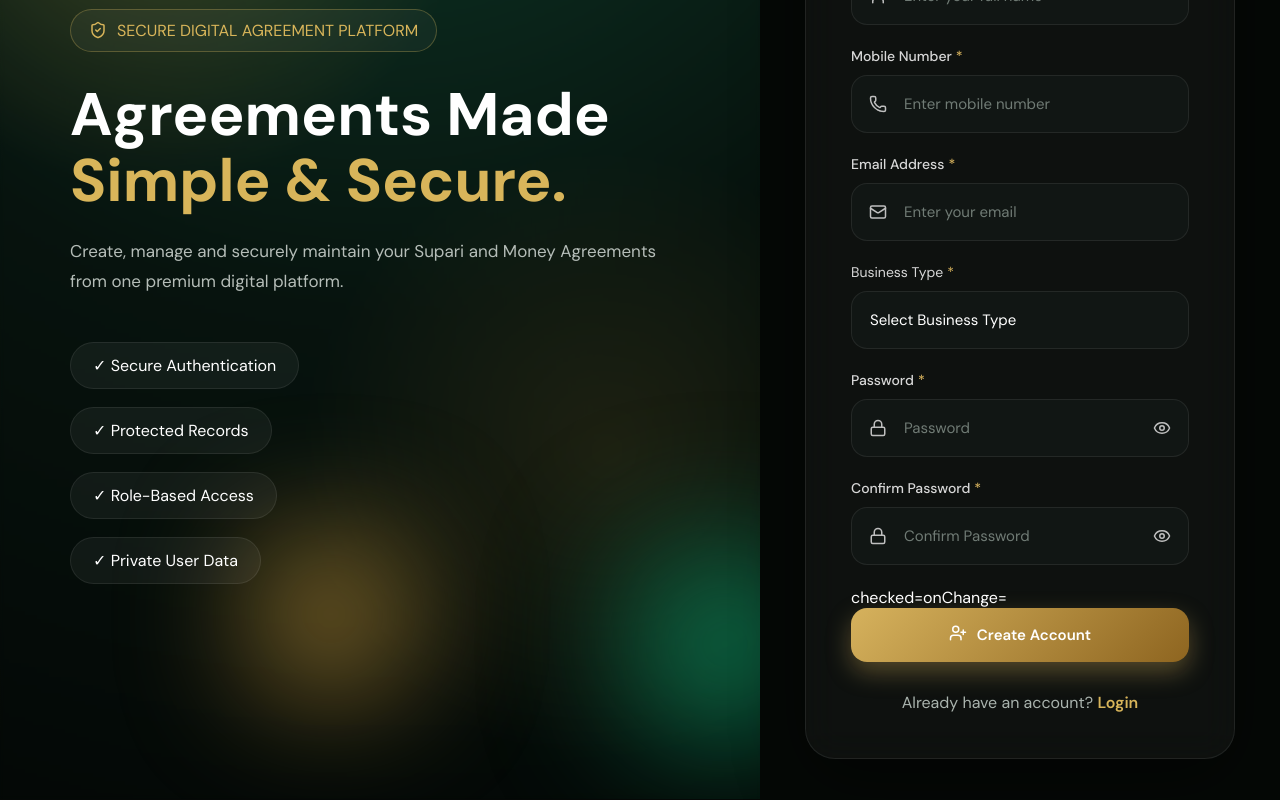
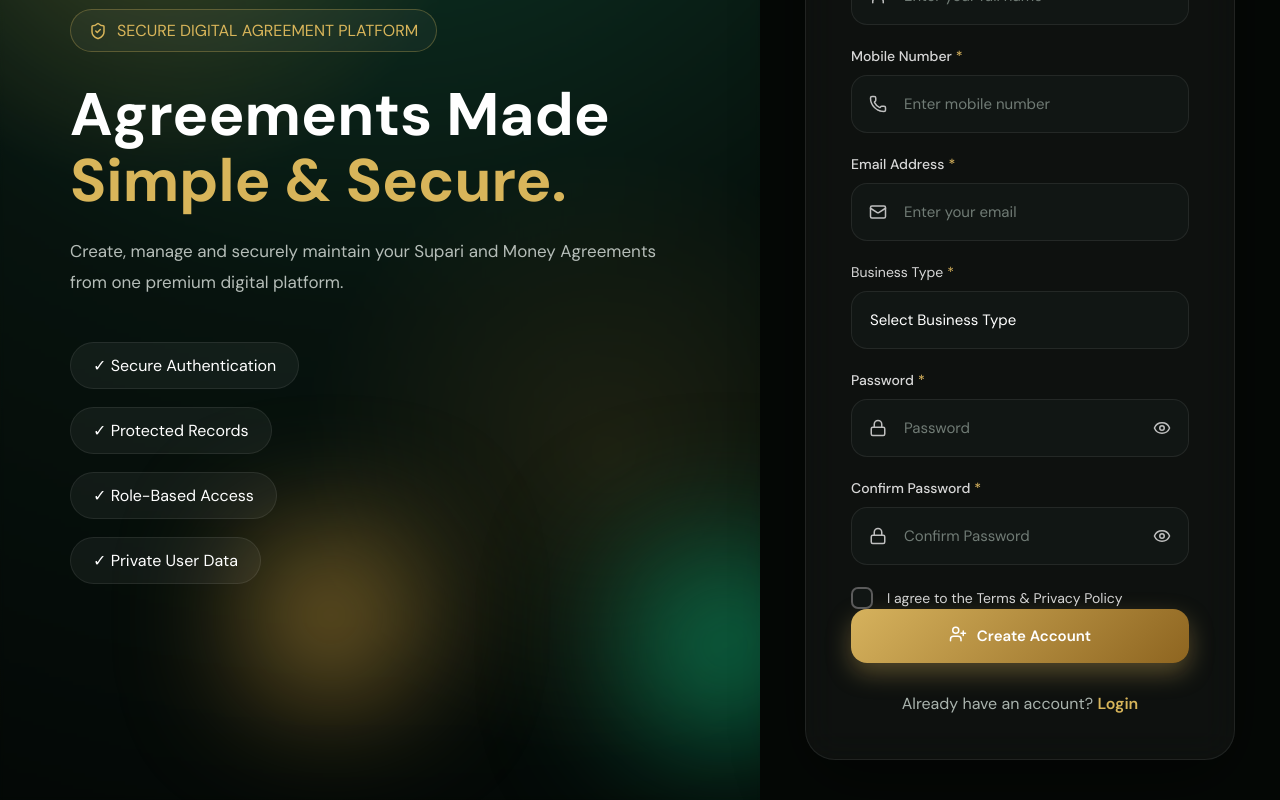
Before and after one commit to sunilwebstudio-dev/SAMS, a React (Vite) app: page /signup in a window 1280 px wide. Shown: the part 353-1153 px from the top of the page. Built offline with nearby package versions, Linux system fonts and the light colour scheme.

Commit message:
Complete authentication module and signup improvements

```diff
--- a/package.json
+++ b/package.json
@@ -11,11 +11,13 @@
   },
   "dependencies": {
     "@hookform/resolvers": "^5.7.1",
+    "@supabase/supabase-js": "^2.112.0",
     "i18next": "^26.3.6",
     "lucide-react": "^1.27.0",
     "react": "^19.2.7",
     "react-dom": "^19.2.7",
     "react-hook-form": "^7.84.0",
+    "react-hot-toast": "^2.6.0",
     "react-i18next": "^17.0.11",
     "react-router-dom": "^7.18.1",
     "zod": "^4.4.3"
--- a/src/components/ui/Checkbox.jsx
+++ b/src/components/ui/Checkbox.jsx
@@ -2,27 +2,38 @@ import "../../styles/ui/checkbox.css";
 
 function Checkbox({
   label,
-  checked,
-  onChange,
   required = false,
+  error,
+  ...props
 }) {
   return (
+    <div className="sams-checkbox-group">
+
       <label className="sams-checkbox">
 
         <input
           type="checkbox"
-        checked={checked}
-        onChange={onChange}
+          {...props}
         />
 
         <span className="sams-checkmark"></span>
 
         <span className="sams-checkbox-label">
           {label}
-        {required && <span className="required">*</span>}
+          {required && (
+            <span className="required">*</span>
+          )}
         </span>
 
       </label>
+
+      {error && (
+        <p className="input-error-text">
+          {error}
+        </p>
+      )}
+
+    </div>
   );
 }
 
--- a/src/components/ui/PasswordInput.jsx
+++ b/src/components/ui/PasswordInput.jsx
@@ -5,9 +5,9 @@ import "../../styles/ui/input.css";
 function PasswordInput({
   label,
   placeholder,
-  value,
-  onChange,
   required = false,
+  error,
+  ...props
 }) {
   const [showPassword, setShowPassword] = useState(false);
 
@@ -21,7 +21,11 @@ function PasswordInput({
         </label>
       )}
 
-      <div className="sams-input-wrapper">
+      <div
+        className={`sams-input-wrapper ${
+          error ? "input-error" : ""
+        }`}
+      >
 
         <div className="sams-input-icon">
           <Lock size={18} />
@@ -30,9 +34,8 @@ function PasswordInput({
         <input
           type={showPassword ? "text" : "password"}
           placeholder={placeholder}
-          value={value}
-          onChange={onChange}
           className="sams-input has-icon has-password"
+          {...props}
         />
 
         <button
@@ -49,6 +52,12 @@ function PasswordInput({
 
       </div>
 
+      {error && (
+        <p className="input-error-text">
+          {error}
+        </p>
+      )}
+
     </div>
   );
 }
--- a/src/components/ui/Select.jsx
+++ b/src/components/ui/Select.jsx
@@ -2,10 +2,10 @@ import "../../styles/ui/select.css";
 
 function Select({
   label,
-  value,
-  onChange,
   options = [],
   required = false,
+  error,
+  ...props
 }) {
   return (
     <div className="sams-select-group">
@@ -17,12 +17,15 @@ function Select({
         </label>
       )}
 
-      <div className="sams-select-wrapper">
+      <div
+        className={`sams-select-wrapper ${
+          error ? "input-error" : ""
+        }`}
+      >
 
         <select
-          value={value}
-          onChange={onChange}
           className="sams-select"
+          {...props}
         >
           {options.map((option) => (
             <option
@@ -36,6 +39,12 @@ function Select({
 
       </div>
 
+      {error && (
+        <p className="input-error-text">
+          {error}
+        </p>
+      )}
+
     </div>
   );
 }
--- a/src/main.jsx
+++ b/src/main.jsx
@@ -5,11 +5,37 @@ import "./i18n";
 import App from "./App.jsx";
 import "./index.css";
 import "./styles/auth.css";
+import { Toaster } from "react-hot-toast";
 
 createRoot(document.getElementById("root")).render(
   <StrictMode>
     <BrowserRouter>
       <App />
+      <Toaster
+  position="top-right"
+  reverseOrder={false}
+  toastOptions={{
+    duration: 4000,
+    style: {
+      background: "#111614",
+      color: "#fff",
+      border: "1px solid #c69b43",
+      borderRadius: "14px",
+    },
+    success: {
+      iconTheme: {
+        primary: "#c69b43",
+        secondary: "#111614",
+      },
+    },
+    error: {
+      iconTheme: {
+        primary: "#ff4d4f",
+        secondary: "#111614",
+      },
+    },
+  }}
+/>
     </BrowserRouter>
   </StrictMode>
 );
--- a/src/pages/auth/Signup.jsx
+++ b/src/pages/auth/Signup.jsx
@@ -1,92 +1,117 @@
-import { User, Mail, Phone, Building2, UserPlus } from "lucide-react";
 import { Link } from "react-router-dom";
 import { useTranslation } from "react-i18next";
+
+import {
+  User,
+  Mail,
+  Phone,
+  UserPlus,
+} from "lucide-react";
+
+import { useForm } from "react-hook-form";
+import { zodResolver } from "@hookform/resolvers/zod";
+
+import toast from "react-hot-toast";
 
 import Button from "../../components/ui/Button";
 import Input from "../../components/ui/Input";
 import PasswordInput from "../../components/ui/PasswordInput";
 import Checkbox from "../../components/ui/Checkbox";
 import Select from "../../components/ui/Select";
-import { useState } from "react";
-import { useNavigate } from "react-router-dom";
-import { signUpUser } from "../../services/authService";
+
+import PasswordStrength from "../../components/auth/PasswordStrength";
+
+import { signupSchema } from "../../schemas/authSchemas";
+import { signUpUser } from "../../services/auth/authService";
 
 function Signup() {
 
   const { t } = useTranslation();
-  const navigate = useNavigate();
 
-const [loading, setLoading] = useState(false);
-
-const [form, setForm] = useState({
-  fullName: "",
-  mobile: "",
-  email: "",
-  businessType: "",
-  password: "",
-  confirmPassword: "",
-  acceptTerms: false,
+  const {
+    register,
+    handleSubmit,
+    watch,
+    formState: {
+      errors,
+      isSubmitting,
+    },
+  } = useForm({
+    resolver: zodResolver(signupSchema),
+    mode: "onChange",
   });
 
-const handleChange = (field, value) => {
-  setForm((prev) => ({
-    ...prev,
-    [field]: value,
-  }));
-};
+  const password = watch("password");
 
-const handleSignup = async (e) => {
+  const businessTypes = [
+    {
+      value: "",
+      label: t("selectBusinessType"),
+    },
+    {
+      value: "individual",
+      label: t("individual"),
+    },
+    {
+      value: "farmer",
+      label: t("farmer"),
+    },
+    {
+      value: "trader",
+      label: t("trader"),
+    },
+    {
+      value: "supplier",
+      label: t("supplier"),
+    },
+    {
+      value: "company",
+      label: t("company"),
+    },
+    {
+      value: "other",
+      label: t("other"),
+    },
+  ];
 
-  e.preventDefault();
 
-  if (form.password !== form.confirmPassword) {
-    alert("Passwords do not match.");
-    return;
-  }
 
-  if (!form.acceptTerms) {
-    alert("Please accept Terms & Privacy Policy.");
-    return;
-  }
+  const onSubmit = async (data) => {
+     console.log("Form Submitted", data);
 
     try {
 
-    setLoading(true);
-
-    await signUpUser(form);
-
-    alert(
-      "Account created successfully. Please verify your email."
+      toast.loading(
+        t("creatingAccount"),
+        {
+          id: "signup",
+        }
       );
 
-    navigate("/verify-otp");
+      await signUpUser(data);
+
+      toast.success(
+        t("verificationOtpSent"),
+        {
+          id: "signup",
+        }
+      );
 
     } catch (error) {
 
-    alert(error.message);
-
-  } finally {
-
-    setLoading(false);
+      toast.error(
+        error.message,
+        {
+          id: "signup",
+        }
+      );
 
     }
 
   };
 
-  const businessTypes = [
-    { value: "", label: t("selectBusinessType") },
-    { value: "individual", label: t("individual") },
-    { value: "farmer", label: t("farmer") },
-    { value: "trader", label: t("trader") },
-    { value: "supplier", label: t("supplier") },
-    { value: "company", label: t("company") },
-    { value: "other", label: t("other") },
-  ];
-
   return (
-
     <>
-
     <div className="login-header">
 
         <span className="login-badge">
@@ -102,93 +127,93 @@ const handleSignup = async (e) => {
 
       <form
         className="login-form"
-  onSubmit={handleSignup}
+        onSubmit={handleSubmit(onSubmit)}
       >
 
         <Input
           label={t("fullName")}
           placeholder={t("enterFullName")}
           icon={<User size={18} />}
-  value={form.fullName}
-  onChange={(e) =>
-    handleChange("fullName", e.target.value)
-  }
+          error={errors.fullName?.message}
           required
+          {...register("fullName")}
         />
 
         <Input
           label={t("mobileNumber")}
           placeholder={t("enterMobile")}
           icon={<Phone size={18} />}
-          value={form.mobile}
-          onChange={(e)=>handleChange("mobile",e.target.value)}
+          error={errors.mobile?.message}
           required
+          {...register("mobile")}
         />
 
         <Input
           label={t("emailAddress")}
           placeholder={t("enterEmail")}
           icon={<Mail size={18} />}
-          value={form.email}
-          onChange={(e)=>handleChange("email",e.target.value)}
+          error={errors.email?.message}
           required
+          {...register("email")}
         />
 
         <Select
           label={t("businessType")}
           options={businessTypes}
-          value={form.businessType}
-          onChange={(e)=>handleChange("businessType",e.target.value)}
+          error={errors.businessType?.message}
           required
+          {...register("businessType")}
         />
 
         <PasswordInput
           label={t("password")}
           placeholder={t("password")}
-          value={form.password}
-onChange={(e)=>handleChange("password",e.target.value)}
+          error={errors.password?.message}
           required
+          {...register("password")}
         />
+
+        {password && (
+      <PasswordStrength
+        password={password}
+      />
+)}
 
         <PasswordInput
           label={t("confirmPassword")}
           placeholder={t("confirmPassword")}
-          value={form.confirmPassword}
-onChange={(e)=>handleChange("confirmPassword",e.target.value)}
+          error={errors.confirmPassword?.message}
           required
+          {...register("confirmPassword")}
         />
 
-        checked={form.acceptTerms}
-onChange={(e)=>
-handleChange("acceptTerms",e.target.checked)
-}
+        <Checkbox
+  label={t("acceptTerms")}
+  error={errors.acceptTerms?.message}
+  {...register("acceptTerms")}
+/>
 
         <Button
+  type="submit"
   icon={<UserPlus size={18} />}
   fullWidth
-  disabled={loading}
+  disabled={isSubmitting}
 >
-  {loading
-    ? "Creating Account..."
+  {isSubmitting
+    ? t("creatingAccount")
     : t("createAccount")}
 </Button>
 
               </form>
 
       <p className="signup-link">
-
         {t("alreadyAccount")}{" "}
-
         <Link to="/login">
-
           {t("login")}
-
         </Link>
-
       </p>
 
     </>
-
   );
 }
 
--- a/src/services/auth/authService.js
+++ b/src/services/auth/authService.js
@@ -1,5 +1,5 @@
-import { supabase } from "../config/supabase";
-import { generateApplicationId } from "../utils/generateApplicationId";
+import { supabase } from "../../config/supabase";
+import { generateApplicationId } from "../../utils/generateApplicationId";
 
 export async function signUpUser(data) {
 
--- a/src/styles/ui/input.css
+++ b/src/styles/ui/input.css
@@ -136,3 +136,44 @@ transition:.30s;
 color:#d6b25d;
 
 }
+.input-error{
+
+border:1px solid #ff4d4f !important;
+
+box-shadow:0 0 10px rgba(255,77,79,.20);
+
+}
+
+.input-error-text{
+
+margin-top:8px;
+
+font-size:13px;
+
+color:#ff6b6b;
+
+font-weight:500;
+
+animation:fadeError .25s ease;
+
+}
+
+@keyframes fadeError{
+
+from{
+
+opacity:0;
+
+transform:translateY(-4px);
+
+}
+
+to{
+
+opacity:1;
+
+transform:translateY(0);
+
+}
+
+}
```
Also changed, not shown: src/components/ui/Input.jsx (+44 -5 lines), src/lib/toast.js (added), 1 other file (tests, documents, lock files or other folders). Lines whose indentation alone changed are shown as unchanged.
